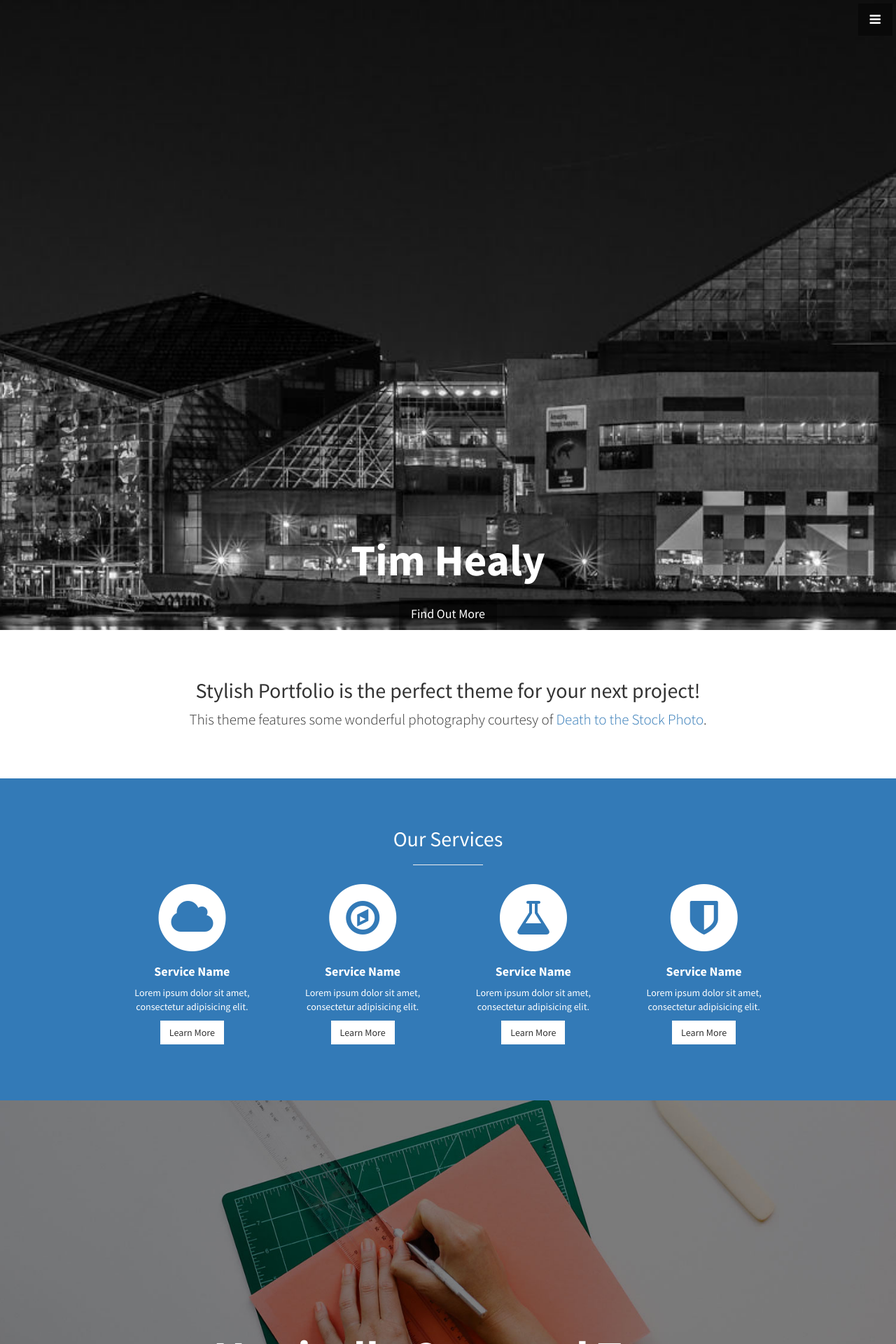
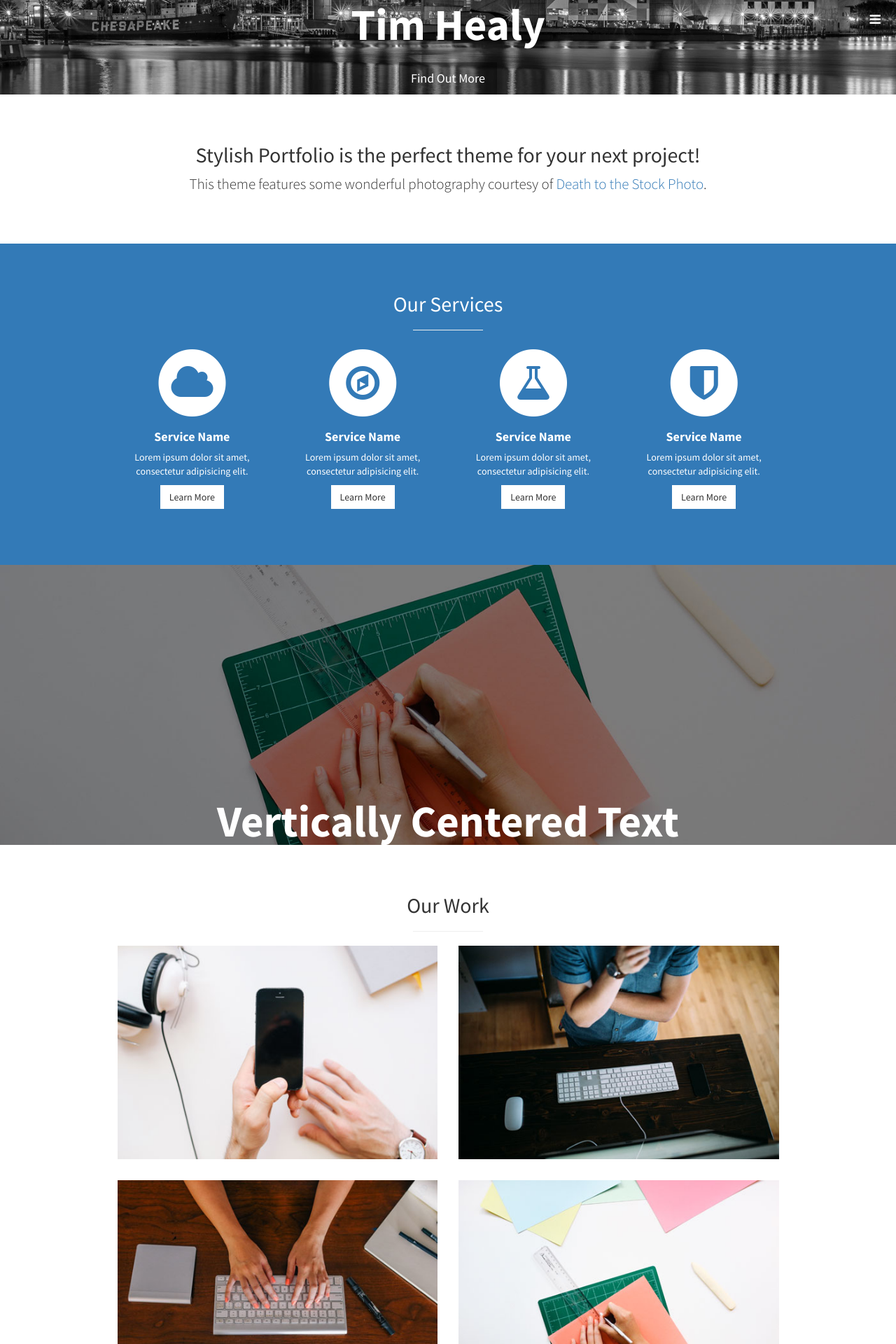
Before and after one commit to healyt22/healyt22.github.io, a Jekyll site: the page built from index.html, in a window 1280 px wide. Shown: the top 1920 px of the page at 70% size. Built offline with Jekyll 4.4.1, drawn with Linux system fonts in a browser that asks for light colours.

Commit message:
messin with stuff

```diff
--- a/css/stylish-portfolio.css
+++ b/css/stylish-portfolio.css
@@ -155,8 +155,8 @@ hr.small {
     display: table;
     position: relative;
     width: 100%;
-    height: 100%;
-    background: url(../img/bg.jpeg) no-repeat center center scroll;
+    height: 50px;
+    background: url(../img/bg.jpg) no-repeat center center scroll;
     -webkit-background-size: cover;
     -moz-background-size: cover;
     background-size: cover;
```
Also changed, not shown: img/bg.jpeg (deleted).
